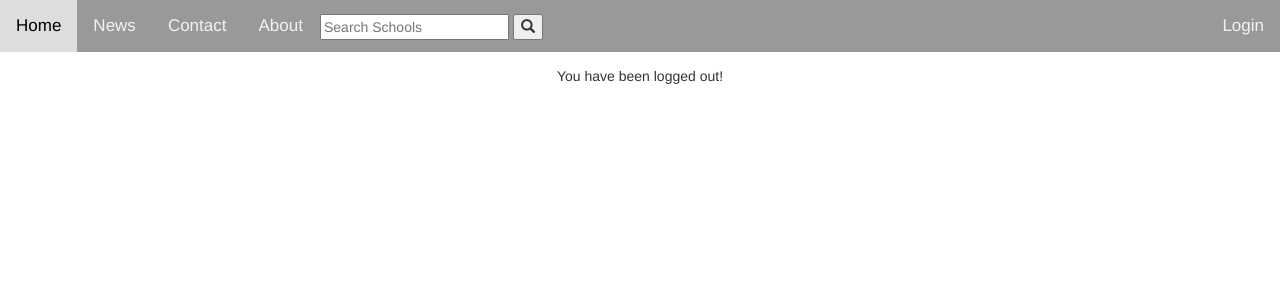
After one commit to imcdonald1/classGuide, a Django app: page /logoutPage/ in a window 1280 px wide. The commit adds this page. Shown: the top 300 px of the page. Run offline with Django 3.2, Linux system fonts and the light colour scheme; some libraries are stand-ins or nearby versions.

Commit message:
logout update

```diff
--- a/login/views.py
+++ b/login/views.py
@@ -1,7 +1,7 @@
 from django.shortcuts import render
 from django.http import HttpResponseRedirect
 from .forms import UserForm, createUserForm
-from django.contrib.auth import authenticate, login
+from django.contrib.auth import authenticate, login, logout
 from .models import User
 
 # Create your views here.
@@ -41,3 +41,7 @@ def createUser(request):
 
 def createUserRedirect(request):
 	return HttpResponseRedirect('/createUser/')
+
+def logoutPage(request):
+	logout(request)
+	return render(request, 'login/logout.html')
--- a/reviews/views.py
+++ b/reviews/views.py
@@ -56,11 +56,11 @@ def reviewSearch(request):
 			if 'school' in form.changed_data:
 				x = x.filter(school=form.cleaned_data['school'])
 
-		return render(request, 'reviews/results.html', {'results': x})
+		return render(request, 'reviews/results.html', {'results': x, 'username': request.user.username})
 	else:
 		form = searchReviews()
 
-	return render(request, 'reviews/search.html', {'form': form})
+	return render(request, 'reviews/search.html', {'form': form, 'username': request.user.username})
 
 def serchRedirect(request):
 	return HttpResponseRedirect('/reviewSearch/')
--- /dev/null
+++ b/static/login/logout.css
@@ -0,0 +1,68 @@
+body
+{
+  margin: 0px;
+}
+
+p
+{
+  margin-top: 1em;
+  text-align: center;
+}
+
+#loginLink
+{
+  float: right;
+}
+
+.topnav
+{
+  display: grid;
+  grid-template-columns: 1fr 1fr 1fr 1fr;
+  overflow: hidden;
+  background-color: #999;
+}
+
+.topnav a
+{
+  float: left;
+  color: #f2f2f2;
+  text-align: center;
+  padding: 14px 16px;
+  text-decoration: none;
+  font-size: 17px;
+}
+
+.topnav a:hover
+{
+  background-color: #ddd;
+  color: black;
+}
+
+.topnav a.active
+{
+  background-color: #333;
+  color: white;
+}
+
+.navLinks
+{
+  grid-column: 1/2;
+}
+
+.navSearch
+{
+  grid-column: 2/4;
+}
+
+.navUser
+{
+  grid-column: 4/5;
+}
+
+.navSearchInput
+{
+  margin-left: 0em;
+  text-align: left;
+  margin-top: 1em;
+  text-decoration: none;
+}
--- /dev/null
+++ b/templates/login/logout.html
@@ -0,0 +1,30 @@
+<!DOCTYPE html>
+<html>
+<head>
+	<title>logout</title>
+	<link rel="stylesheet" href="https://maxcdn.bootstrapcdn.com/bootstrap/3.3.7/css/bootstrap.min.css">
+	{% load static %}
+	<link rel="stylesheet" type="text/css" href="{% static 'login/logout.css' %}">
+</head>
+<body>
+	<div class="topnav">
+		<div class="navLinks">
+			<a href="#home">Home</a>
+			<a href="#news">News</a>
+			<a href="#contact">Contact</a>
+			<a href="#about">About</a>
+		</div>
+		<div class="navSearch">
+			<form>
+				<input type="text" name="search" placeholder="Search Schools" class="navSearchInput">
+				<label for="email"><button><span class="glyphicon glyphicon-search"></span></button></label>
+			</form>
+		</div>
+		<div class="navUser"><a href="/loginPage/" id="loginLink">Login</a>
+		</div>
+	</div>
+	<p>
+		You have been logged out!
+	</p>
+</body>
+</html>
--- a/templates/reviews/home.html
+++ b/templates/reviews/home.html
@@ -20,7 +20,7 @@
 				<label for="email"><button><span class="glyphicon glyphicon-search"></span></button></label>
 			</form>
 		</div>
-		<div class="navUser"><a href="#profile" id="profileLink">{{username}}</a>
+		<div class="navUser"><a href="/logoutPage/" id="profileLink">{{username}}</a>
 		</div>
 	</div>
 	<div>
--- a/userReview/urls.py
+++ b/userReview/urls.py
@@ -16,7 +16,7 @@ Including another URLconf
 from django.contrib import admin
 from django.urls import path
 from todo.views import todoView, addTodo, deleteTodo
-from login.views import loginPage, createUser, createUserRedirect
+from login.views import loginPage, createUser, createUserRedirect, logoutPage
 from reviews.views import home, createReview, reviewSearch, serchRedirect
 from django.conf.urls.static import static
 from django.conf import settings
@@ -32,6 +32,7 @@ urlpatterns = [
     path('createReview/',createReview),
     path('reviewSearch/', reviewSearch),
     path('createUserRedirect/', createUserRedirect),
-    path('serchRedirect/', serchRedirect)
+    path('serchRedirect/', serchRedirect),
+    path('logoutPage/', logoutPage),
 
 ] + static(settings.STATIC_URL, document_root=settings.STATIC_ROOT)
```
Also changed, not shown: static/reviews/results.css (+85 -31 lines), templates/login/login.html (+18 -0 lines), templates/reviews/results.html (+30 -8 lines).
